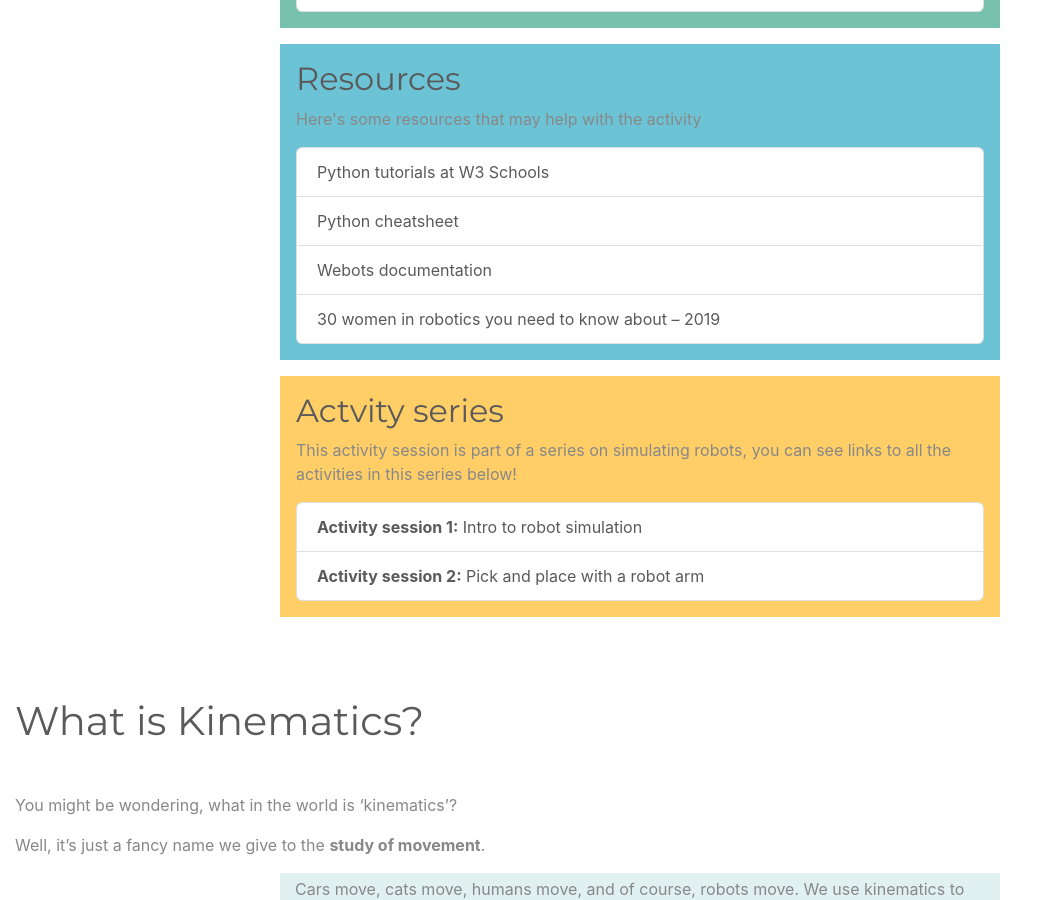
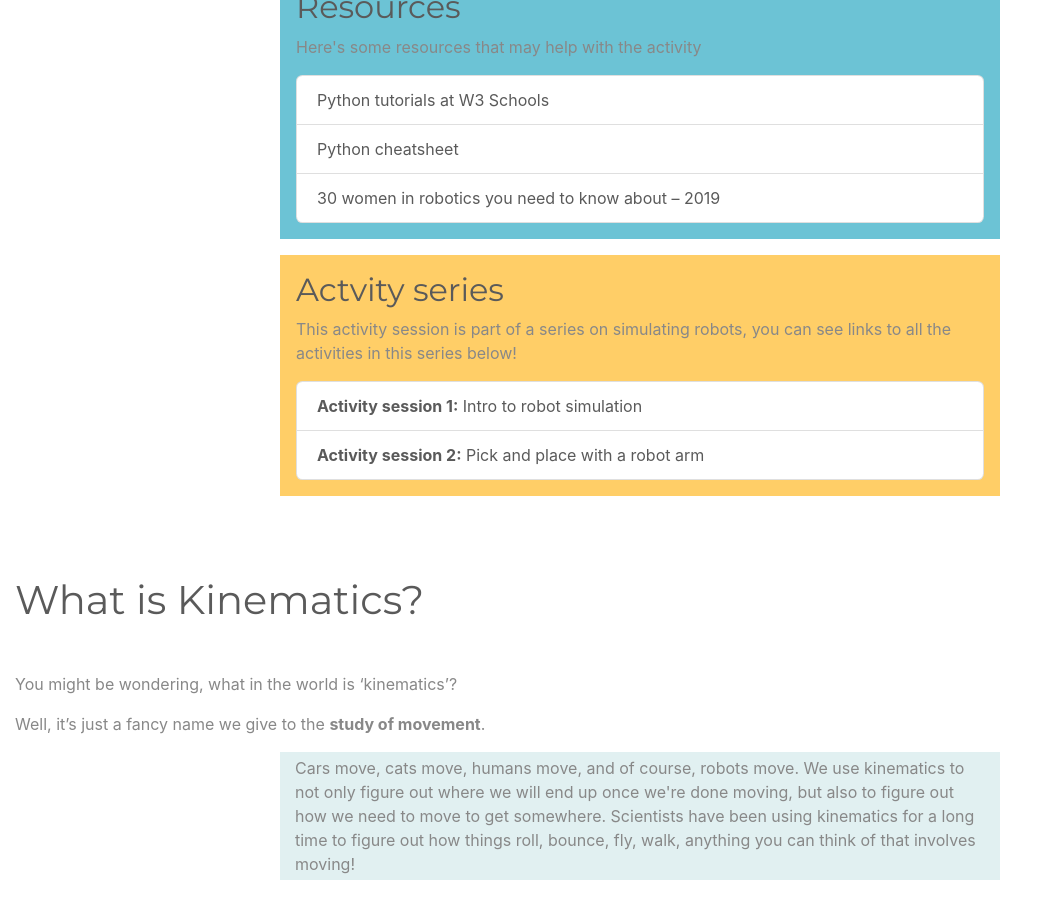
Before and after one commit to samhohcm/Robot-Kinematics-Remote-Worksheet-1, a Jekyll site: the page built from index.md, in a window 1280 px wide and 900 px high, scrolled down 667 px. Shown: the whole window, without its empty margins (0-1048 px from the left). Built offline with Jekyll 4.4.1, drawn with Linux system fonts in a browser that asks for light colours.

Commit message:
Update index.md

```diff
--- a/index.md
+++ b/index.md
@@ -7,7 +7,7 @@ title: Robot Kinematics - Controlling your robot using mathematics!
 
 <!--Comment: This section is markdown inside a bootstrap container-->
 
-<div class="container py-1" style="background-color:#e1f0f1;">
+<div class="container-lg py-1" style="background-color:#e1f0f1;">
 
 [![logoPicture](images/girlsIntoCodingLogo.jpg)](https://www.girlsintocoding.com/)
 
@@ -42,7 +42,6 @@ This session is designed to be fun! The idea is that we can follow it together o
 <ul class="list-group">
   <a href="https://www.w3schools.com/python/" target="_blank" class="list-group-item list-group-item-action">Python tutorials at W3 Schools</a>
   <a href="https://www.pythoncheatsheet.org/" target="_blank" class="list-group-item list-group-item-action">Python cheatsheet</a>
-  <a href="https://www.cyberbotics.com/doc/reference/index" target="_blank" class="list-group-item list-group-item-action">Webots documentation</a>
   <a href="https://robohub.org/30-women-in-robotics-you-need-to-know-about-2019/" target="_blank" class="list-group-item list-group-item-action">30 women in robotics you need to know about – 2019</a>
 </ul>
 </div>
```
